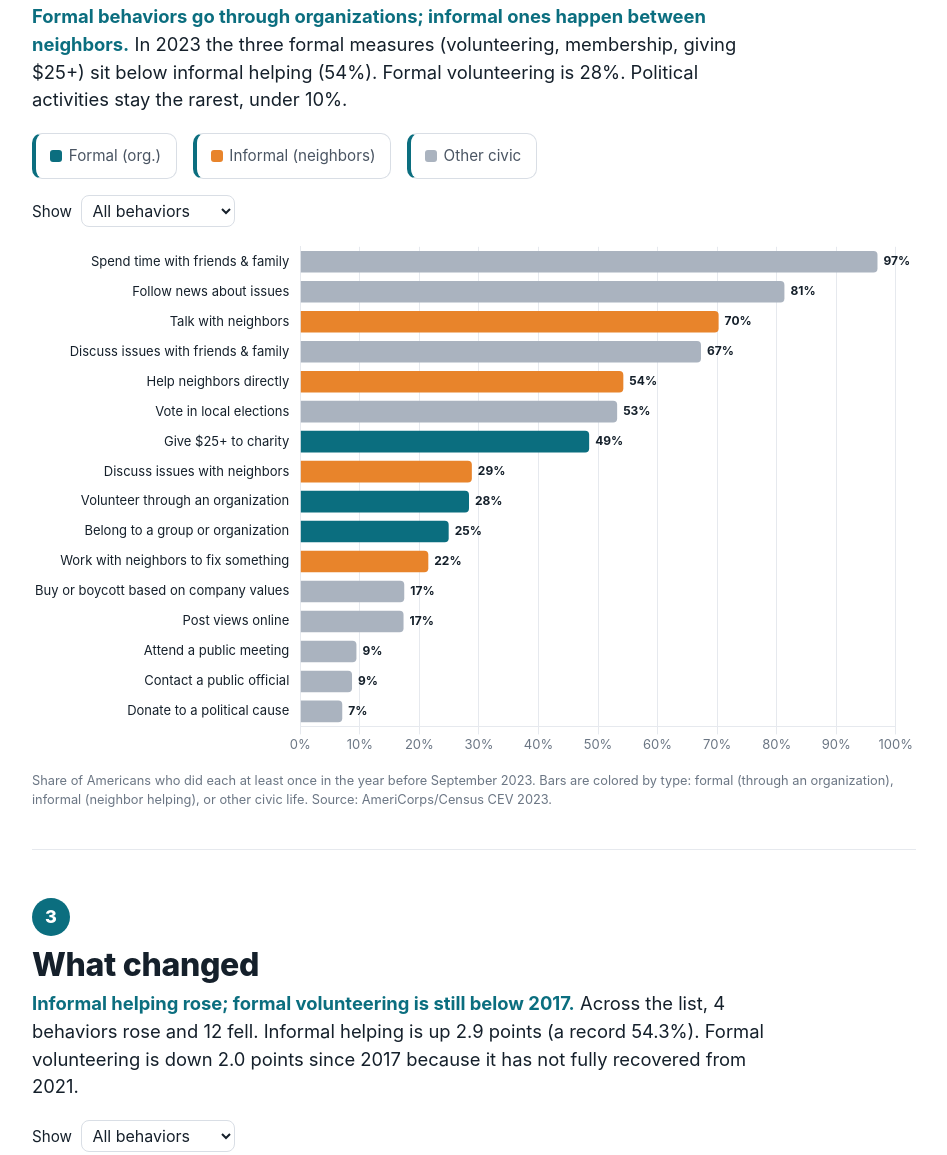
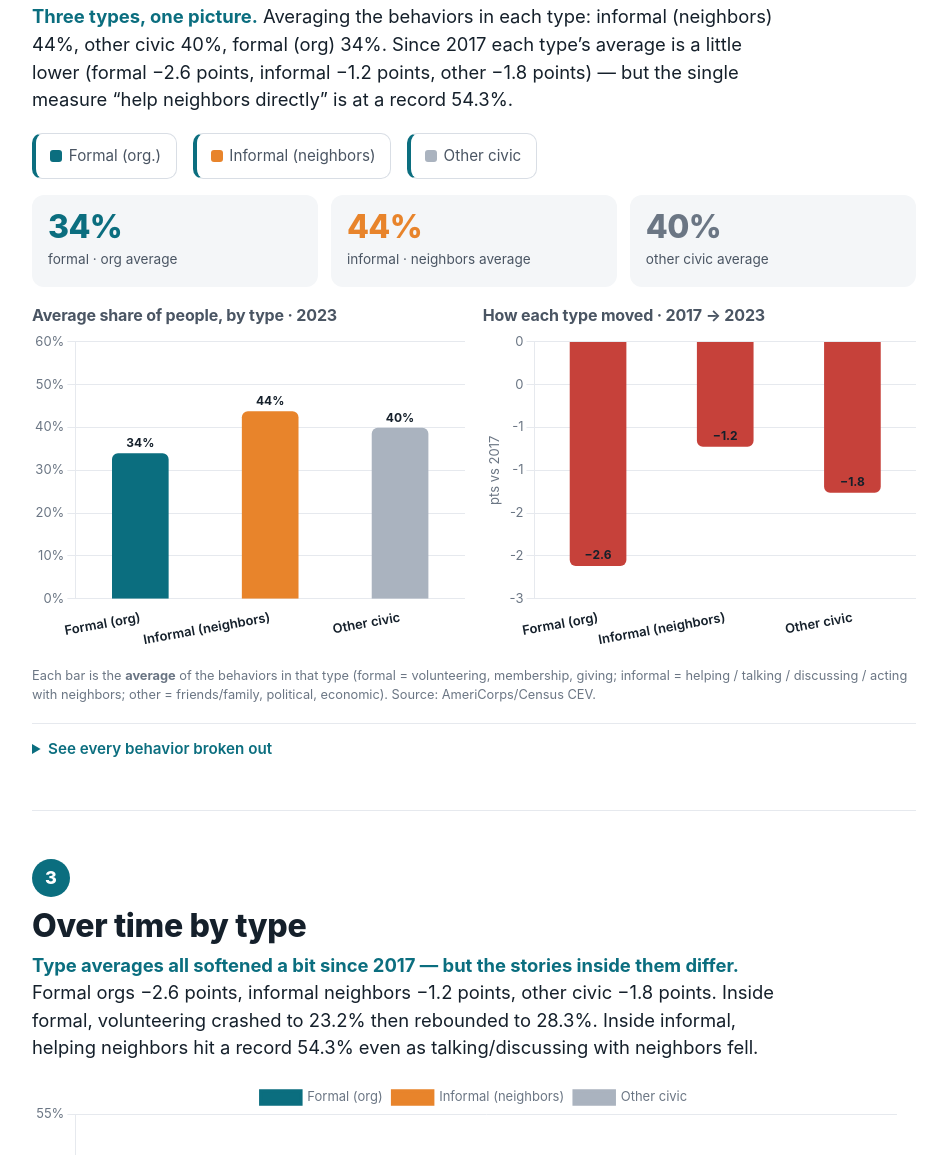
Before and after one commit to altersun2020/fblaDA, a plain HTML site: page index.html in a window 1280 px wide. Shown: the part 1201-2356 px from the top of the page, without its empty margins (166-1113 px from the left). Drawn offline with Linux system fonts and the light colour scheme.

Commit message:
Add clean Formal vs Informal vs Other comparison charts.
Replace the crowded all-behavior charts with type-level averages and a three-line trend, and tuck the full breakdown behind a detail toggle.

Co-authored-by: Cursor <cursoragent@cursor.com>

```diff
--- a/index.html
+++ b/index.html
@@ -6,7 +6,7 @@
 <title>Volunteering in America</title>
 <meta name="description" content="Eight simple questions about how Americans volunteer, help and give, answered with Census Bureau and AmeriCorps data, 2003–2025.">
 <link rel="stylesheet" href="styles.css?v=3">
-<link rel="stylesheet" href="simple.css?v=5">
+<link rel="stylesheet" href="simple.css?v=6">
 <script src="vendor/chart.umd.min.js"></script>
 <script src="data/cev-data.js"></script>
 </head>
@@ -15,8 +15,8 @@
   <div><b>Volunteering in America</b><span>U.S. Census Bureau &amp; AmeriCorps survey data</span></div>
   <nav id="qnav">
     <a href="#q1">Formal vs informal</a>
-    <a href="#q2">What people do</a>
-    <a href="#q3">What changed</a>
+    <a href="#q2">Three types</a>
+    <a href="#q3">Over time</a>
     <a href="#q4">Who</a>
     <a href="#q6">Where</a>
     <a href="#q7">Worth</a>
@@ -57,27 +57,45 @@
 
 <section class="qs" id="q2">
   <div class="qnum">2</div>
-  <h2>What people do</h2>
-  <p class="slide-line">Teal = formal (org). Orange = informal (neighbors). Grey = other civic.</p>
+  <h2>Formal vs informal vs other</h2>
+  <p class="slide-line">Three types side by side — informal neighbors still lead on average.</p>
   <p class="answer" id="a2"></p>
   <div class="typekeys" aria-hidden="true">
     <span class="tk formal"><i></i>Formal (org.)</span>
     <span class="tk informal"><i></i>Informal (neighbors)</span>
     <span class="tk other"><i></i>Other civic</span>
   </div>
-  <div class="onecontrol slide-tools"><label>Show <select id="s2"><option value="all">All behaviors</option><option value="formal">Formal only</option><option value="informal">Informal only</option><option value="other">Other civic only</option></select></label></div>
-  <div class="chart-wrap xl"><canvas id="c2"></canvas></div>
-  <p class="src">Share of Americans who did each at least once in the year before September 2023. Bars are colored by type: formal (through an organization), informal (neighbor helping), or other civic life. Source: AmeriCorps/Census CEV 2023.</p>
+  <div class="big3" id="big2"></div>
+  <div class="grid cols-2 type-compare">
+    <div>
+      <h3>Average share of people, by type · 2023</h3>
+      <div class="chart-wrap"><canvas id="c2"></canvas></div>
+    </div>
+    <div>
+      <h3>How each type moved · 2017 → 2023</h3>
+      <div class="chart-wrap"><canvas id="c2b"></canvas></div>
+    </div>
+  </div>
+  <p class="src">Each bar is the <b>average</b> of the behaviors in that type (formal = volunteering, membership, giving; informal = helping / talking / discussing / acting with neighbors; other = friends/family, political, economic). Source: AmeriCorps/Census CEV.</p>
+  <details class="detail-behaviors">
+    <summary>See every behavior broken out</summary>
+    <div class="onecontrol"><label>Show <select id="s2"><option value="all">All behaviors</option><option value="formal">Formal only</option><option value="informal">Informal only</option><option value="other">Other civic only</option></select></label></div>
+    <div class="chart-wrap xl"><canvas id="c2detail"></canvas></div>
+  </details>
 </section>
 
 <section class="qs" id="q3">
   <div class="qnum">3</div>
-  <h2>What changed</h2>
-  <p class="slide-line">Informal helping <em>rose</em>. Formal volunteering is still below 2017.</p>
+  <h2>Over time by type</h2>
+  <p class="slide-line">All three types dipped in 2021. Formal rebounded most; informal helping itself hit a record.</p>
   <p class="answer" id="a3"></p>
-  <div class="onecontrol slide-tools"><label>Show <select id="s3"><option value="all">All behaviors</option><option value="formal">Formal only</option><option value="informal">Informal only</option><option value="other">Other civic only</option></select></label></div>
-  <div class="chart-wrap xl"><canvas id="c3"></canvas></div>
-  <p class="src">Change in percentage points, 2017 → 2023 (23% → 28% would be +5 points). Green = more people do it now; red = fewer. Filter by formal / informal / other. Source: AmeriCorps/Census CEV.</p>
+  <div class="chart-wrap tall"><canvas id="c3"></canvas></div>
+  <p class="src">Average rate of behaviors in each type, 2017–2023. Teal = formal (org), orange = informal (neighbors), grey = other civic. Source: AmeriCorps/Census CEV.</p>
+  <details class="detail-behaviors">
+    <summary>See which individual behaviors rose or fell</summary>
+    <div class="onecontrol"><label>Show <select id="s3"><option value="all">All behaviors</option><option value="formal">Formal only</option><option value="informal">Informal only</option><option value="other">Other civic only</option></select></label></div>
+    <div class="chart-wrap xl"><canvas id="c3detail"></canvas></div>
+  </details>
 </section>
 
 <section class="qs" id="q4">
@@ -150,6 +168,6 @@
 </main>
 
 <div class="slide-count" id="slideCount" aria-live="polite">1 / 9</div>
-<script src="simple.js?v=6"></script>
+<script src="simple.js?v=7"></script>
 </body>
 </html>
--- a/simple.css
+++ b/simple.css
@@ -41,6 +41,13 @@ body.q .chart-wrap { height: 320px; } body.q .chart-wrap.tall { height: 420px; }
 body.q .tilemap .t { font-size: .78rem; }
 .qfoot { margin-top: 2rem; font-size: .95rem; }
 body.q h3 { font-size: 1rem; margin: 0 0 .4rem; color: #4a5563; }
+.type-compare { align-items: start; margin-bottom: .4rem; }
+.detail-behaviors { margin-top: 1.2rem; border-top: 1px solid #e6e9ee; padding-top: .8rem; }
+.detail-behaviors summary { cursor: pointer; font-size: .95rem; color: #0b6e7f; font-weight: 600; margin-bottom: .6rem; }
+.detail-behaviors[open] summary { margin-bottom: .8rem; }
+body.q.present .detail-behaviors { display: none !important; }
+body.q.present .type-compare { gap: 1.2rem; }
+@media (max-width: 820px) { .type-compare { grid-template-columns: 1fr; } }
 
 /* Title slide (first slide in Present mode) */
 .qtitle { display: none; }
--- a/simple.js
+++ b/simple.js
@@ -16,6 +16,9 @@
   const nat = (k, y) => D.national[k][y];
   const say = (id, html) => document.getElementById(id).innerHTML = html;
   const byType = (t) => D.measures.filter(m => m.key !== 'employer' && (t === 'all' || m.type === t));
+  const TYPE_ORDER = ['formal', 'informal', 'other'];
+  const TYPE_SHORT = { formal: 'Formal (org)', informal: 'Informal (neighbors)', other: 'Other civic' };
+  const typeAvg = (t, y) => { const ms = byType(t); return ms.reduce((s, m) => s + nat(m.key, y), 0) / ms.length; };
   Chart.defaults.font.family = getComputedStyle(document.documentElement).getPropertyValue('--font') || 'system-ui';
   Chart.defaults.font.size = 13; Chart.defaults.color = MUTED; Chart.defaults.borderColor = LINE;
   const charts = {};
@@ -37,27 +40,45 @@
       { label: 'Informal helping', data: ys.map(y => i[y] ?? null), borderColor: ORANGE, backgroundColor: ORANGE, pointRadius: 6, borderWidth: 3.5, spanGaps: true, tension: .25 } ] },
       options: base({ scales: { y: { min: 0.2, max: 0.6, ticks: { stepSize: 0.05, callback: v => Math.round(v * 100) + '%' }, grid: { color: LINE } }, x: { grid: { display: false } } }, plugins: { legend: { display: true, position: 'top', labels: { filter: l => l.text !== 'redesign gap' && l.text !== 'Formal (older BLS series)' } }, tooltip: { callbacks: { title: items => items[0].label, label: c => c.raw == null ? null : ` ${c.dataset.label}: ${P(c.raw)}` } } } }) }); }
 
-  /* 2. What else — filterable by type */
-  { const sel = document.getElementById('s2');
-    const draw = () => {
+  /* 2. Clean Formal vs Informal vs Other comparison */
+  { const avgs23 = Object.fromEntries(TYPE_ORDER.map(t => [t, typeAvg(t, 2023)]));
+    const deltas = Object.fromEntries(TYPE_ORDER.map(t => [t, typeAvg(t, 2023) - typeAvg(t, 2017)]));
+    say('a2', `<b>Three types, one picture.</b> Averaging the behaviors in each type: informal (neighbors) ${P0(avgs23.informal)}, other civic ${P0(avgs23.other)}, formal (org) ${P0(avgs23.formal)}. Since 2017 each type’s average is a little lower (formal ${deltas.formal >= 0 ? '+' : '−'}${PT(deltas.formal)}, informal ${deltas.informal >= 0 ? '+' : '−'}${PT(deltas.informal)}, other ${deltas.other >= 0 ? '+' : '−'}${PT(deltas.other)}) — but the single measure “help neighbors directly” is at a record ${P(nat('informal', 2023))}.`);
+    say('big2', `<div><b>${P0(avgs23.formal)}</b><span>formal · org average</span></div><div><b style="color:${ORANGE}">${P0(avgs23.informal)}</b><span>informal · neighbors average</span></div><div><b style="color:${MUTED}">${P0(avgs23.other)}</b><span>other civic average</span></div>`);
+    mk('c2', { type: 'bar', data: { labels: TYPE_ORDER.map(t => TYPE_SHORT[t]), datasets: [{ data: TYPE_ORDER.map(t => avgs23[t]), backgroundColor: TYPE_ORDER.map(t => TYPE_COLOR[t]), borderRadius: 6, barThickness: 56 }] },
+      options: base({ scales: { y: pctAxis(0, 0.6), x: { grid: { display: false }, ticks: { color: TEXT, font: { size: 13, weight: '600' } } } }, plugins: { legend: { display: false }, tooltip: { callbacks: { label: c => ` avg ${P(c.raw)} · ${byType(TYPE_ORDER[c.dataIndex]).length} behaviors` } }, labels: { fmt: v => P0(v), horizontal: false } } }), plugins: [labels] });
+    mk('c2b', { type: 'bar', data: { labels: TYPE_ORDER.map(t => TYPE_SHORT[t]), datasets: [{ data: TYPE_ORDER.map(t => deltas[t]), backgroundColor: TYPE_ORDER.map(t => deltas[t] >= 0 ? GREEN : RED), borderRadius: 6, barThickness: 56 }] },
+      options: base({ scales: { y: { ticks: { callback: v => (v > 0 ? '+' : '') + Math.round(v * 100) }, grid: { color: LINE }, title: { display: true, text: 'pts vs 2017' } }, x: { grid: { display: false }, ticks: { color: TEXT, font: { size: 13, weight: '600' } } } }, plugins: { legend: { display: false }, tooltip: { callbacks: { label: c => ` ${(c.raw >= 0 ? '+' : '−') + Math.abs(c.raw * 100).toFixed(1)} pts` } }, labels: { fmt: v => (v >= 0 ? '+' : '−') + Math.abs(v * 100).toFixed(1), horizontal: false } } }), plugins: [labels] });
+    // Detail: every behavior
+    const sel = document.getElementById('s2');
+    const drawDetail = () => {
       const rows = byType(sel.value).map(m => ({ m, v: nat(m.key, 2023) })).sort((a, b) => b.v - a.v);
-      say('a2', `<b>Formal behaviors go through organizations; informal ones happen between neighbors.</b> In 2023 the three formal measures (volunteering, membership, giving $25+) sit below informal helping (${P0(nat('informal', 2023))}). Formal volunteering is ${P0(nat('formal', 2023))}. Political activities stay the rarest, under 10%.`);
-      mk('c2', { type: 'bar', data: { labels: rows.map(r => r.m.short), datasets: [{ data: rows.map(r => r.v), backgroundColor: rows.map(r => TYPE_COLOR[r.m.type]), borderRadius: 4 }] },
+      mk('c2detail', { type: 'bar', data: { labels: rows.map(r => r.m.short), datasets: [{ data: rows.map(r => r.v), backgroundColor: rows.map(r => TYPE_COLOR[r.m.type]), borderRadius: 4 }] },
         options: base({ indexAxis: 'y', scales: { x: pctAxis(0, 1), y: { grid: { display: false }, ticks: { autoSkip: false, color: TEXT } } }, plugins: { legend: { display: false }, tooltip: { callbacks: { label: c => ` ${TYPE_LABEL[rows[c.dataIndex].m.type]}: ${P(c.raw)}` } }, labels: { fmt: v => P0(v), horizontal: true } } }), plugins: [labels] });
     };
-    sel.onchange = draw; draw(); }
+    sel.onchange = drawDetail;
+    document.querySelector('#q2 .detail-behaviors').addEventListener('toggle', e => { if (e.target.open) drawDetail(); });
+  }
 
-  /* 3. What changed — filterable by type */
+  /* 3. Over time — three type averages as lines */
   { const sel = document.getElementById('s3');
-    const draw = () => {
+    const iUp = typeAvg('informal', 2023) - typeAvg('informal', 2017);
+    const fDn = typeAvg('formal', 2023) - typeAvg('formal', 2017);
+    const oDn = typeAvg('other', 2023) - typeAvg('other', 2017);
+    say('a3', `<b>Type averages all softened a bit since 2017 — but the stories inside them differ.</b> Formal orgs −${PT(fDn)}, informal neighbors −${PT(iUp)}, other civic −${PT(oDn)}. Inside formal, volunteering crashed to ${P(nat('formal', 2021))} then rebounded to ${P(nat('formal', 2023))}. Inside informal, helping neighbors hit a record ${P(nat('informal', 2023))} even as talking/discussing with neighbors fell.`);
+    mk('c3', { type: 'line', data: { labels: YEARS, datasets: TYPE_ORDER.map(t => ({
+      label: TYPE_SHORT[t], data: YEARS.map(y => typeAvg(t, y)),
+      borderColor: TYPE_COLOR[t], backgroundColor: TYPE_COLOR[t],
+      pointRadius: 7, borderWidth: 3.5, tension: .25, spanGaps: true
+    })) }, options: base({ scales: { y: pctAxis(0.2, 0.55), x: { grid: { display: false }, ticks: { color: TEXT } } }, plugins: { legend: { display: true, position: 'top' }, tooltip: { callbacks: { label: c => ` ${c.dataset.label}: ${P(c.raw)}` } } } }) });
+    const drawDetail = () => {
       const rows = byType(sel.value).map(m => ({ m, d: nat(m.key, 2023) - nat(m.key, 2017) })).sort((a, b) => b.d - a.d);
-      const up = rows.filter(r => r.d > 0), down = rows.filter(r => r.d < 0);
-      const iUp = nat('informal', 2023) - nat('informal', 2017), fDn = nat('formal', 2023) - nat('formal', 2017);
-      say('a3', `<b>Informal helping rose; formal volunteering is still below 2017.</b> Across the list, ${up.length} behaviors rose and ${down.length} fell. Informal helping is up ${PT(iUp)} (a record ${P(nat('informal', 2023))}). Formal volunteering is down ${PT(fDn)} since 2017 because it has not fully recovered from 2021.`);
-      mk('c3', { type: 'bar', data: { labels: rows.map(r => r.m.short), datasets: [{ data: rows.map(r => r.d), backgroundColor: rows.map(r => r.d >= 0 ? GREEN : RED), borderRadius: 4 }] },
+      mk('c3detail', { type: 'bar', data: { labels: rows.map(r => r.m.short), datasets: [{ data: rows.map(r => r.d), backgroundColor: rows.map(r => r.d >= 0 ? GREEN : RED), borderRadius: 4 }] },
         options: base({ indexAxis: 'y', scales: { x: { min: Math.floor((rows[rows.length - 1].d * 100 - 1.5)) / 100, max: Math.ceil((rows[0].d * 100 + 1.5)) / 100, ticks: { callback: v => (v > 0 ? '+' : '') + Math.round(v * 100) }, grid: { color: LINE }, title: { display: true, text: 'percentage points, 2017 → 2023' } }, y: { grid: { display: false }, ticks: { autoSkip: false, color: TEXT } } }, plugins: { legend: { display: false }, tooltip: { callbacks: { label: c => ` ${TYPE_LABEL[rows[c.dataIndex].m.type]} · ${P(nat(rows[c.dataIndex].m.key, 2017))} → ${P(nat(rows[c.dataIndex].m.key, 2023))}` } }, labels: { fmt: v => (v > 0 ? '+' : '−') + Math.abs(v * 100).toFixed(1), horizontal: true } } }), plugins: [labels] });
     };
-    sel.onchange = draw; draw(); }
+    sel.onchange = drawDetail;
+    document.querySelector('#q3 .detail-behaviors').addEventListener('toggle', e => { if (e.target.open) drawDetail(); });
+  }
 
   /* 4. Who — formal or informal */
   { const CATS = [...new Set(D.demographics.map(d => d.category))]; const sel = document.getElementById('s4'); const typ = document.getElementById('t4');
```
